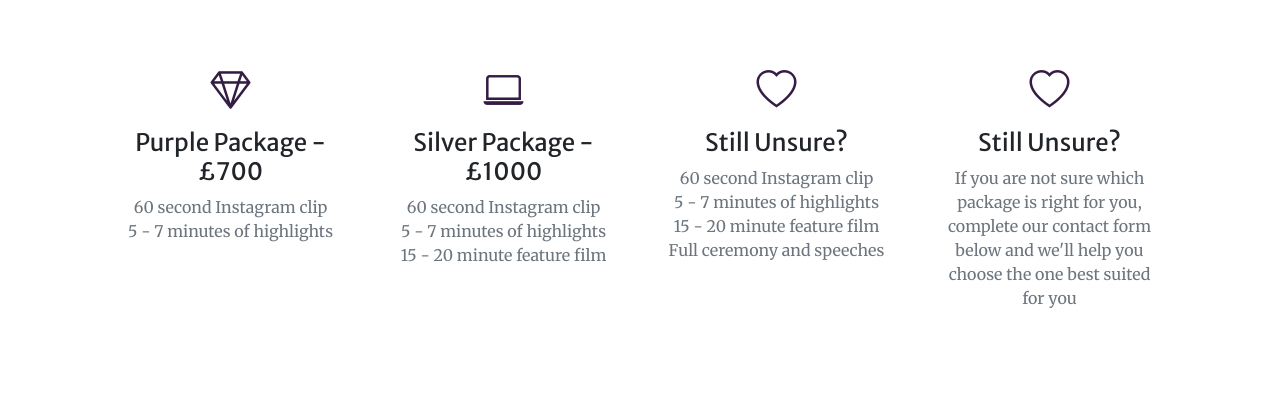
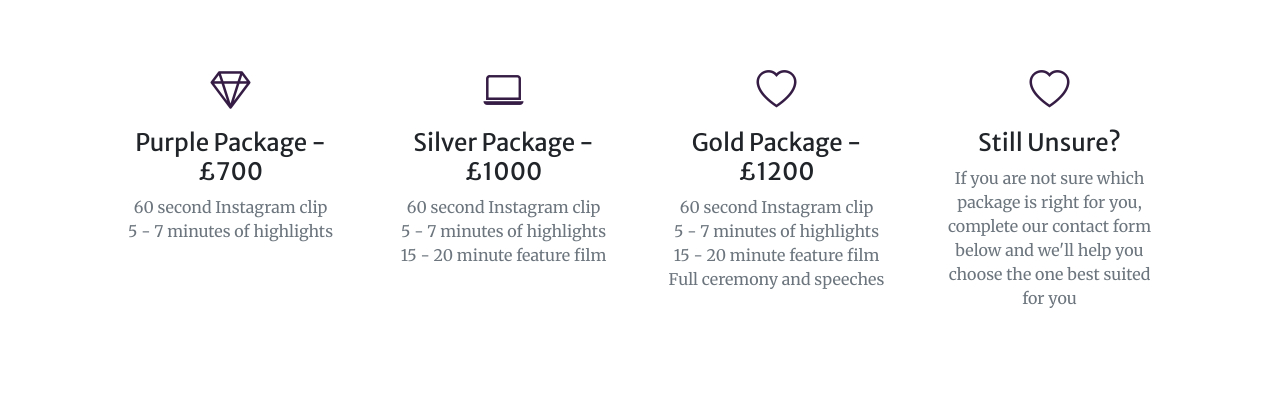
Before and after one commit to JamesFahey/Scrawndogmedia, a website: page index.html in a window 1280 px wide. Shown: the part 1740-2156 px from the top of the page. Drawn offline with nearby package versions, Linux system fonts and the light colour scheme; some packages are replaced by stand-ins of ours; files that its build step writes are made by us from their sources; a script that the page names is missing.

Commit message:
edit packages error

```diff
--- a/index.html
+++ b/index.html
@@ -177,7 +177,7 @@
                             <div class="mb-2">
                                 <i class="bi-heart fs-1 text-primary"></i>
                             </div>
-                            <h3 class="h4 mb-2">Still Unsure?</h3>
+                            <h3 class="h4 mb-2">Gold Package - £1200</h3>
                             <p class="text-muted mb-0">
                                 60 second Instagram clip<br />5 - 7 minutes of
                                 highlights<br />15 - 20 minute feature film<br />Full
```
